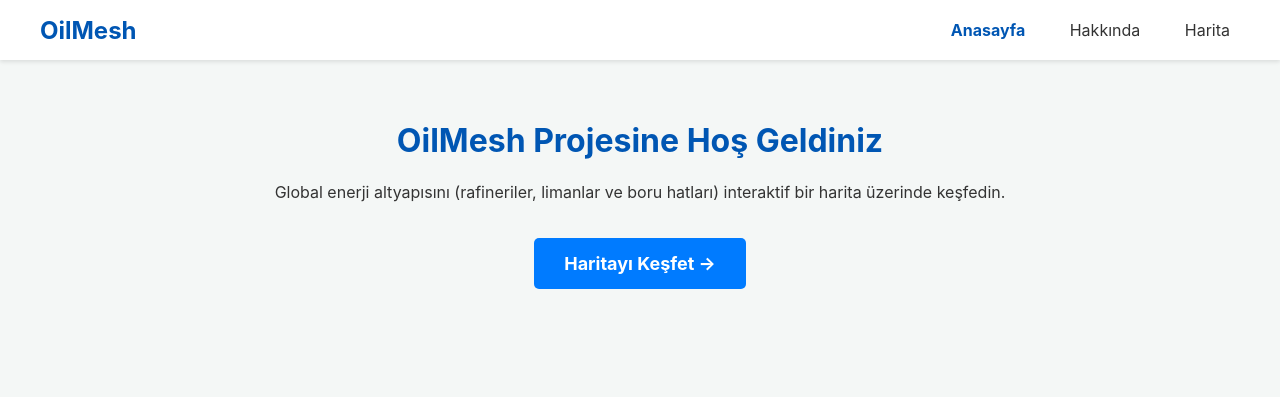
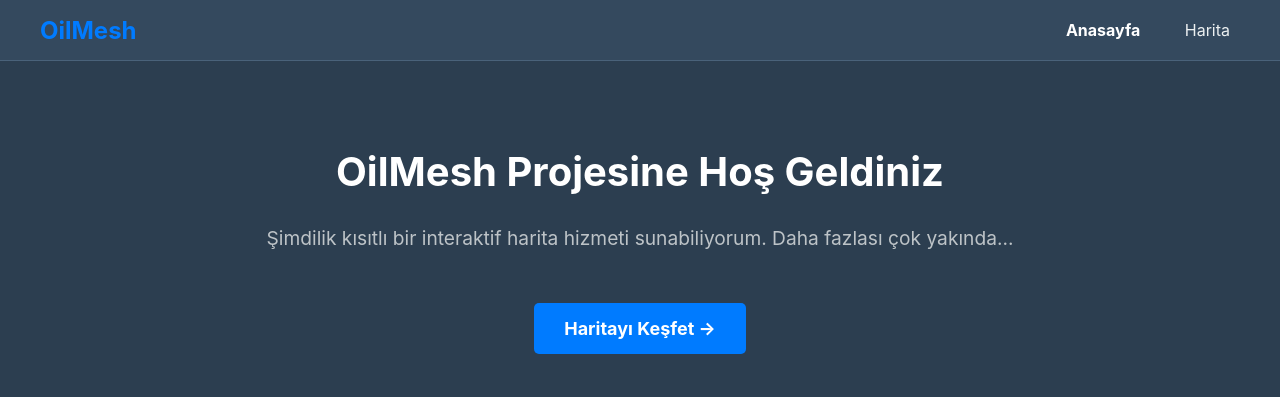
Before and after one commit to OilMesh/oilmesh.github.io, a plain HTML site: page index.html in a window 1280 px wide. Drawn offline with Linux system fonts and the light colour scheme.

Commit message:
Update index.html

```diff
--- a/index.html
+++ b/index.html
@@ -3,13 +3,19 @@
 <head>
     <meta charset="UTF-8">
     <meta name="viewport" content="width=device-width, initial-scale=1.0">
-    <title>OilMesh - Enerji Altyapı Analizi</title>
+    <title> OilMesh </title>
     <style>
-        body { font-family: -apple-system, BlinkMacSystemFont, "Segoe UI", Roboto, "Helvetica Neue", Arial, sans-serif; margin: 0; background-color: #f4f7f6; color: #333; }
+        body {
+            font-family: -apple-system, BlinkMacSystemFont, "Segoe UI", Roboto, "Helvetica Neue", Arial, sans-serif;
+            margin: 0;
+            background-color: #2c3e50;
+            color: #ecf0f1;
+        }
+
         .main-header {
-            background-color: #ffffff;
+            background-color: #34495e;
             padding: 0 20px;
-            box-shadow: 0 2px 4px rgba(0,0,0,0.1);
+            border-bottom: 1px solid #4a627a;
             position: fixed;
             top: 0;
             left: 0;
@@ -17,6 +23,7 @@
             z-index: 1001;
             box-sizing: border-box;
         }
+
         .header-content {
             display: flex;
             justify-content: space-between;
@@ -25,33 +32,58 @@
             margin: 0 auto;
             height: 60px;
         }
+
         .brand-logo {
             font-size: 24px;
             font-weight: bold;
-            color: #0056b3;
+            color: #007bff;
             text-decoration: none;
         }
+
+
         .main-header nav a {
             margin-left: 20px;
             text-decoration: none;
-            color: #333;
+            color: #ecf0f1;
             font-size: 16px;
             padding: 5px 10px;
             border-radius: 5px;
-            transition: background-color 0.2s;
+            transition: background-color 0.2s, color 0.2s;
         }
-        .main-header nav a:hover { background-color: #f0f0f0; }
-        .main-header nav a.active { font-weight: bold; color: #0056b3; }
+
+        .main-header nav a:hover {
+            background-color: #4a627a;
+        }
+
+        .main-header nav a.active {
+            font-weight: bold;
+            color: #ffffff;
+        }
+
+
         .container {
-            padding-top: 100px;
-            max-width: 1000px;
+            padding-top: 120px;
+            padding-bottom: 40px;
+            max-width: 800px;
             margin: 0 auto;
             text-align: center;
         }
-        h1 { color: #0056b3; }
+
+        h1 {
+            color: #ffffff;
+            font-size: 2.5em;
+        }
+
+        p {
+            font-size: 1.2em;
+            line-height: 1.6;
+            color: #bdc3c7;
+        }
+
+
         .cta-button {
             display: inline-block;
-            margin-top: 20px;
+            margin-top: 30px;
             padding: 15px 30px;
             background-color: #007bff;
             color: white;
@@ -59,9 +91,13 @@
             font-size: 18px;
             font-weight: bold;
             border-radius: 5px;
-            transition: background-color 0.3s;
+            transition: background-color 0.3s, transform 0.2s;
         }
-        .cta-button:hover { background-color: #0056b3; }
+
+        .cta-button:hover {
+            background-color: #0056b3;
+            transform: translateY(-2px);
+        }
     </style>
 </head>
 <body>
@@ -70,7 +106,6 @@
             <a href="https://oilmesh.github.io" class="brand-logo">OilMesh</a>
             <nav>
                 <a href="https://oilmesh.github.io" class="active">Anasayfa</a>
-                <a href="#">Hakkında</a>
                 <a href="https://oilmesh.github.io/map">Harita</a>
             </nav>
         </div>
@@ -78,7 +113,7 @@
 
     <div class="container">
         <h1>OilMesh Projesine Hoş Geldiniz</h1>
-        <p>Global enerji altyapısını (rafineriler, limanlar ve boru hatları) interaktif bir harita üzerinde keşfedin.</p>
+        <p>Şimdilik kısıtlı bir interaktif harita hizmeti sunabiliyorum. Daha fazlası çok yakında...</p>
         <a href="https://oilmesh.github.io/map" class="cta-button">Haritayı Keşfet →</a>
     </div>
 
```
